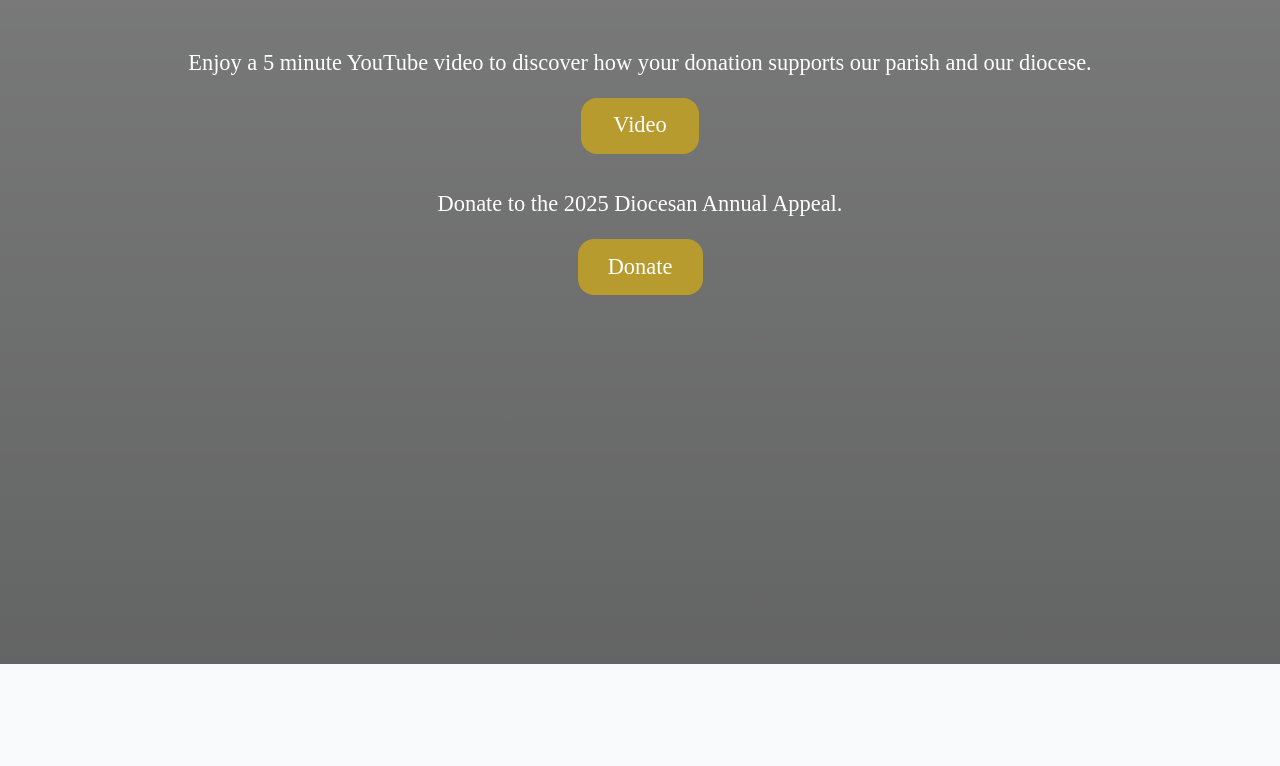
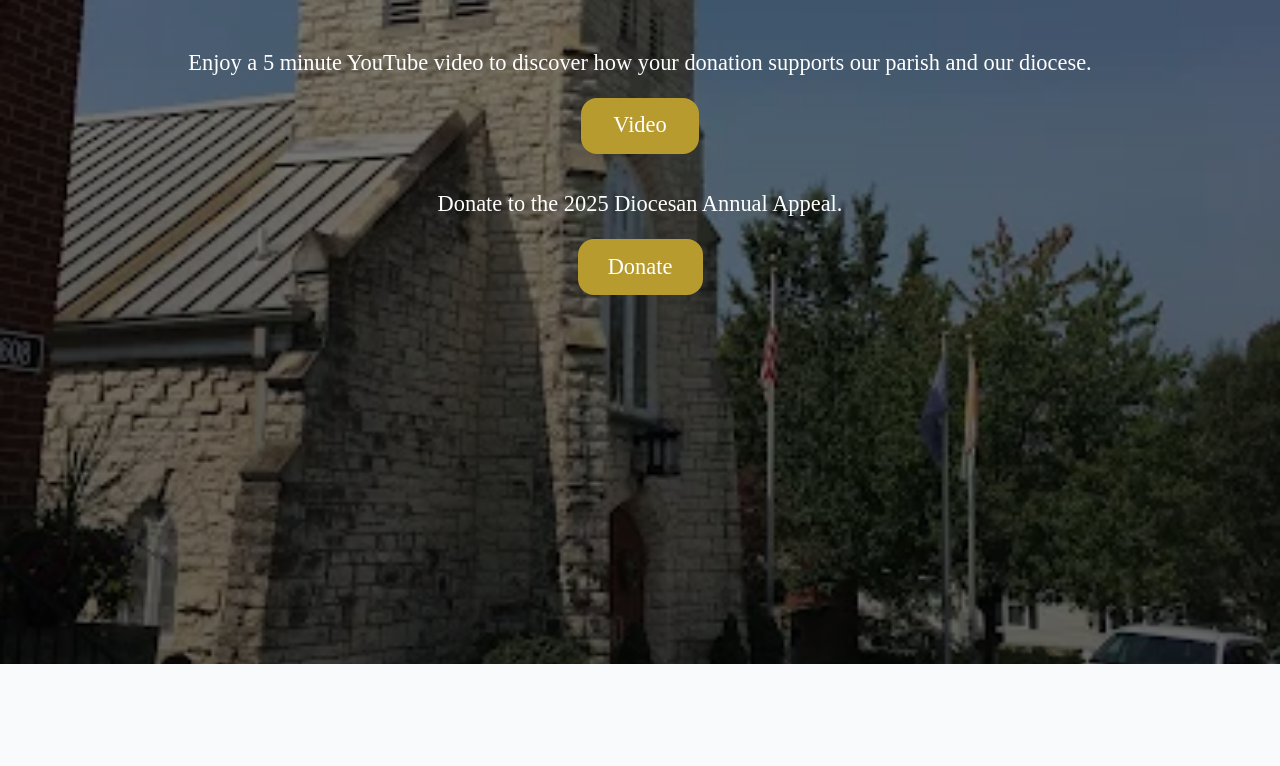
Before and after one commit to devengregoryturner/church-prototype, a plain HTML site: page index.html in a window 1280 px wide. Shown: the part 241-1007 px from the top of the page. Drawn offline with Linux system fonts and the light colour scheme; a web font is replaced by a local one.

Commit message:
Fix broken image url

```diff
--- a/style.css
+++ b/style.css
@@ -190,7 +190,7 @@ nav {
 
   background-image:
     linear-gradient(rgba(0, 0, 0, 0.5), rgba(0, 0, 0, 0.6)),
-    url(assetts/images/church.webp);
+    url(assets/images/church.webp);
   background-size: cover;
   background-repeat: none;
   background-position: center center;
```
